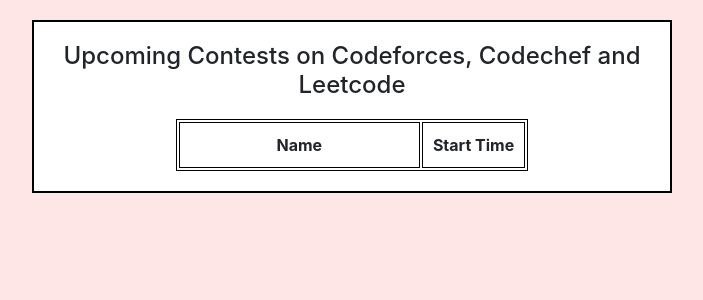
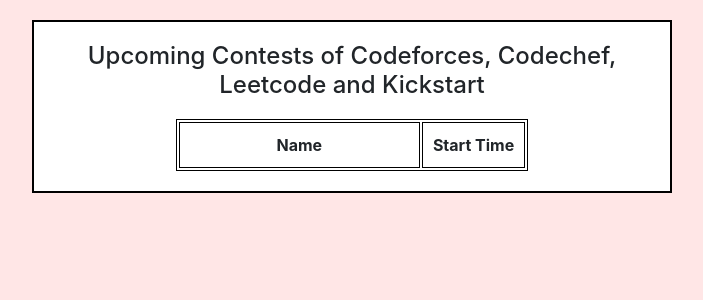
Before and after one commit to decapitator007/CodeHub, a Django app: page /schedule/ in a window 1280 px wide. Shown: the part 161-461 px from the top of the page, without its empty margins (288-991 px from the left). Run offline with Django 3.2, Linux system fonts and the light colour scheme; data that the repository does not hold is empty; some libraries are stand-ins or nearby versions.

Commit message:
Kickstart Schedule

```diff
--- a/CodeHub/templates/CodeHub/schedule.html
+++ b/CodeHub/templates/CodeHub/schedule.html
@@ -2,7 +2,7 @@
 {%load static%}
 {%block content%}
 <div class="content">
-    <h4>Upcoming Contests on Codeforces, Codechef and Leetcode</h4>
+    <h4>Upcoming Contests of Codeforces, Codechef, Leetcode and Kickstart</h4>
     <table>
         <colgroup>
             <col style="width:70%;">
@@ -24,6 +24,8 @@
                             <img src="{%static 'images/chef.jpg'%}" style="height:25px;width:25px;">
                         {%elif i.site == 'Leetcode'%}
                             <img src="{%static 'images/lc.png'%}" style="height:25px;width:25px;">
+                        {%elif i.site == 'Kickstart'%}
+                            <img src="{%static 'images/ks.png'%}" style="height:25px;width:25px;">
                         {%endif%}
                         <a href="{{i.url}}" target="_blank">{{i.name}}</a>
                     </td>
--- a/CodeHub/views.py
+++ b/CodeHub/views.py
@@ -29,10 +29,12 @@ def schedule(request):
     list1=[]
     list2=[]
     list3=[]
+    list4=[]
     list=[]
     kontests("https://kontests.net/api/v1/codeforces",list1)
     kontests("https://kontests.net/api/v1/code_chef",list2)
     kontests("https://kontests.net/api/v1/leet_code",list3)
+    kontests("https://kontests.net/api/v1/kick_start",list4)
     for i in list1:
         i['site']='Codeforces'
         list.append(i)
@@ -41,6 +43,9 @@ def schedule(request):
         list.append(i)
     for i in list3:
         i['site']='Leetcode'
+        list.append(i)
+    for i in list4:
+        i['site']='Kickstart'
         list.append(i)
     list.sort(key=myFunc)
     return render(request,'CodeHub/schedule.html',{'list':list})
```
Also changed, not shown: CodeHub/static/images/ks.png (added).
